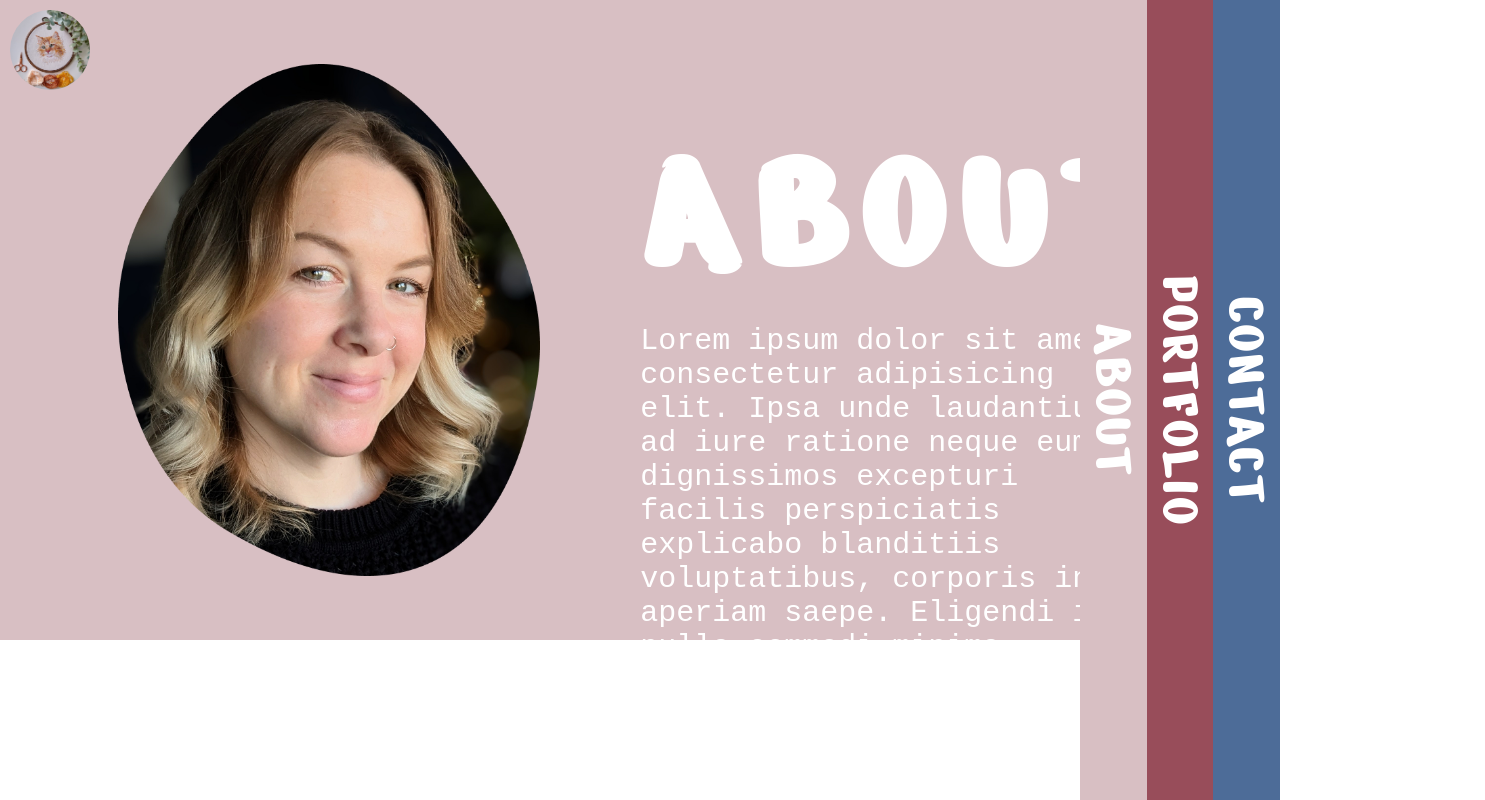
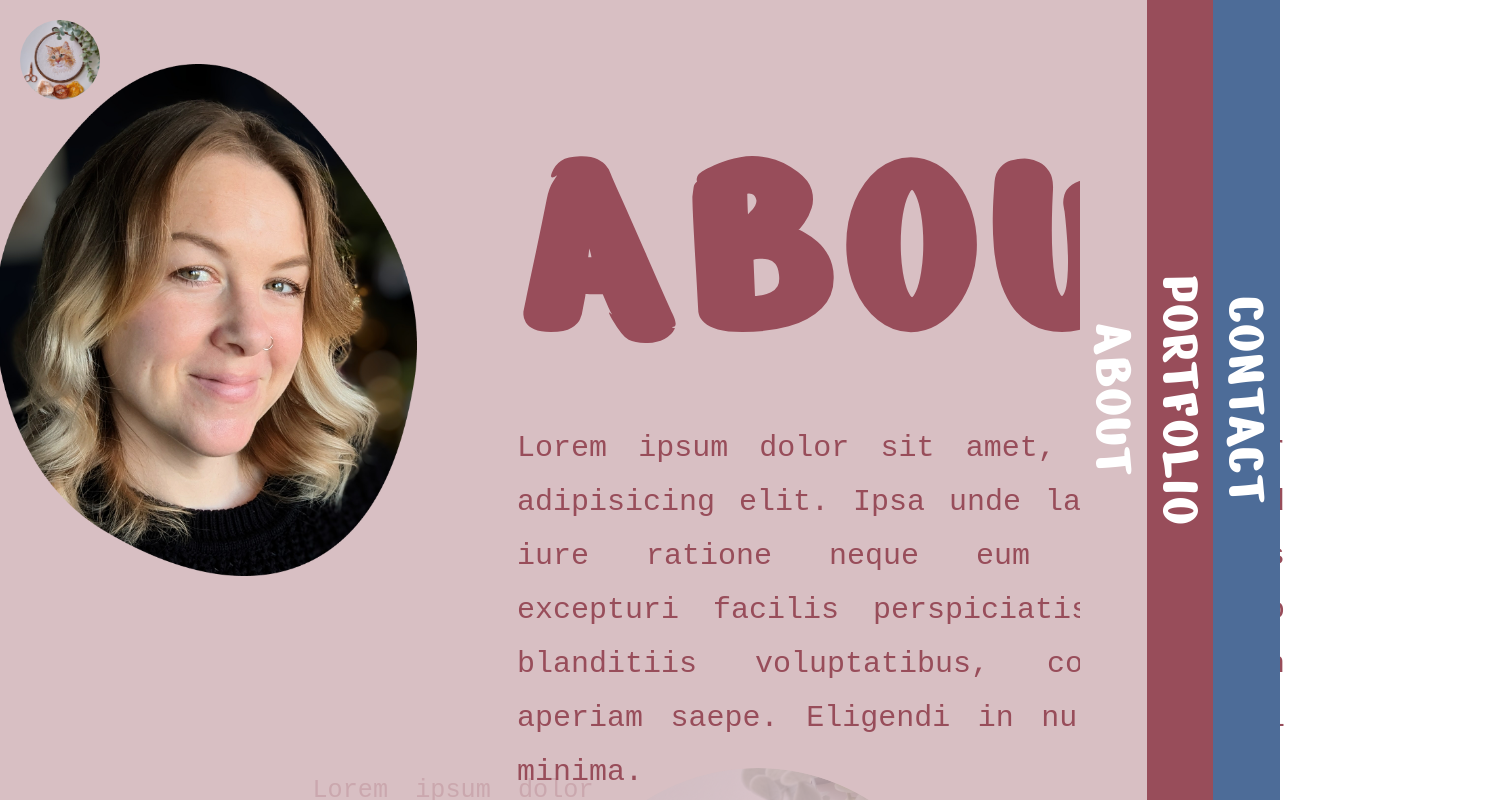
Before and after one commit to JenWarman/react-embroidery-portfolio, a React (Vite) app: page /about-page in a window 1280 px wide. Shown: the top 800 px of the page, 1485 px wide, since content can reach past the window. Built offline with nearby package versions, Linux system fonts and the light colour scheme; a web font is replaced by a local one.

Commit message:
About page layout.

```diff
--- a/src/components/About/AboutPage.jsx
+++ b/src/components/About/AboutPage.jsx
@@ -8,13 +8,11 @@ function AboutPage() {
           <img src="profileimg.png" alt="" className="about-page_banner-img" />
           <div className="about-page_banner-text">
             <h1 className="about-page_banner-heading">About</h1>
-            <p className="about-age_banner-intro">
+            <p className="about-page_banner-intro">
               Lorem ipsum dolor sit amet, consectetur adipisicing elit. Ipsa
               unde laudantium ad iure ratione neque eum dignissimos excepturi
               facilis perspiciatis explicabo blanditiis voluptatibus, corporis
-              in aperiam saepe. Eligendi in nulla commodi minima. Cumque,
-              laboriosam, fuga cupiditate magnam nostrum, labore asperiores
-              minima est doloremque optio in ratione rem minus accusamus enim.
+              in aperiam saepe. Eligendi in nulla commodi minima.
             </p>
           </div>
         </div>
--- a/src/css/styles.css
+++ b/src/css/styles.css
@@ -32,6 +32,7 @@ p {
   background-size: cover;
   background-position: 50% 70%;
   display: flex;
+  margin-left: 10rem;
 }
 
 .about {
@@ -165,8 +166,6 @@ p {
   justify-content: center;
   align-items: center;
   flex-direction: column;
-  margin-top: 5rem;
-  margin-bottom: 5rem;
 }
 .contact_heading {
   font-size: 18rem;
@@ -267,32 +266,33 @@ p {
   display: flex;
   flex-direction: column;
   margin-bottom: 10rem;
+  background-color: rgb(216, 191, 195);
 }
 .about-page_banner {
   height: 80vh;
   width: 100%;
   margin: 0 auto;
-  background-color: rgb(216, 191, 195);
   display: flex;
   justify-content: center;
   align-items: center;
-  margin-bottom: 10rem;
 }
 .about-page_banner-text {
   padding-left: 10rem;
   padding-right: 20rem;
   width: 60%;
-  margin-top: 30rem;
+  margin-top: 24rem;
+  color: rgb(152, 77, 90);
 }
 .about-page_banner-heading {
-  font-size: 18rem;
+  font-size: 28rem;
   text-transform: uppercase;
   letter-spacing: 1.5rem;
-  color: white;
 }
-.about-page_banner p {
+.about-page_banner-intro {
   font-size: 3rem;
-  color: white;
+  color: rgb(152, 77, 90);
+  line-height: 1.8;
+  text-align: justify;
 }
 .about-page_banner-img {
   height: 80%;
@@ -406,13 +406,9 @@ p {
 
 .logo {
   position: fixed;
-  top: 1rem;
-  left: 1rem;
+  top: 2rem;
+  left: 2rem;
   z-index: 1100;
-  font-size: 2rem;
-  font-weight: bold;
-  color: rgb(152, 77, 90);
-  width: 50px;
   height: auto;
 }
 .logo a {
--- a/src/scss/components/_navbar.scss
+++ b/src/scss/components/_navbar.scss
@@ -65,7 +65,7 @@
   position: absolute;
   inset: 0;
   color: white;
-  overflow: auto;
+  overflow:auto; //<----creating scroll bar?
   font-size: 1.5rem;
   z-index: 1;
   margin-right: 10rem;
@@ -73,13 +73,9 @@
 
 .logo {
   position: fixed;
-  top: 1rem;
-  left: 1rem;
+  top: 2rem;
+  left: 2rem;
   z-index: 1100;
-  font-size: 2rem;
-  font-weight: bold;
-  color: $primary-color;
-  width: 50px;
   height: auto;
 
   a {
--- a/src/scss/layout/_aboutPage.scss
+++ b/src/scss/layout/_aboutPage.scss
@@ -3,35 +3,35 @@
   display: flex;
   flex-direction: column;
   margin-bottom: 10rem;
+  background-color: $secondary-color;
 
   &_banner {
     height: 80vh;
     width: 100%;
     margin: 0 auto;
-    background-color: $secondary-color;
     display: flex;
     justify-content: center;
     align-items: center;
-    margin-bottom: 10rem;
 
     &-text {
       padding-left: 10rem;
       padding-right: 20rem;
       width: 60%;
-      margin-top: 30rem;
+      margin-top: 24rem;
+      color: $primary-color;
     }
 
     &-heading {
-      font-size: 18rem;
+      font-size: 28rem;
       text-transform: uppercase;
       letter-spacing: 1.5rem;
-
-      color: white;
     }
 
-    p {
+    &-intro {
       font-size: 3rem;
-      color: white;
+      color: $primary-color;
+      line-height: 1.8;
+      text-align: justify;
     }
 
     &-img {
@@ -43,7 +43,7 @@
   &_content {
     &-section {
       padding: 2rem 25rem;
-      scale: .8;
+      scale: 0.8;
       opacity: 0;
       animation: fade-in linear forwards;
       animation-timeline: view();
--- a/src/scss/layout/_contact.scss
+++ b/src/scss/layout/_contact.scss
@@ -5,8 +5,6 @@
     justify-content: center;
     align-items: center;
     flex-direction: column;
-    margin-top: 5rem;
-    margin-bottom: 5rem;
 
     &_heading {
       font-size: 18rem;
--- a/src/scss/layout/_header.scss
+++ b/src/scss/layout/_header.scss
@@ -5,4 +5,5 @@
     background-size: cover;
     background-position: 50% 70%;
     display: flex;
+    margin-left: 10rem;
 }
```
Also changed, not shown: 1 other file (tests, documents, lock files or other folders).
